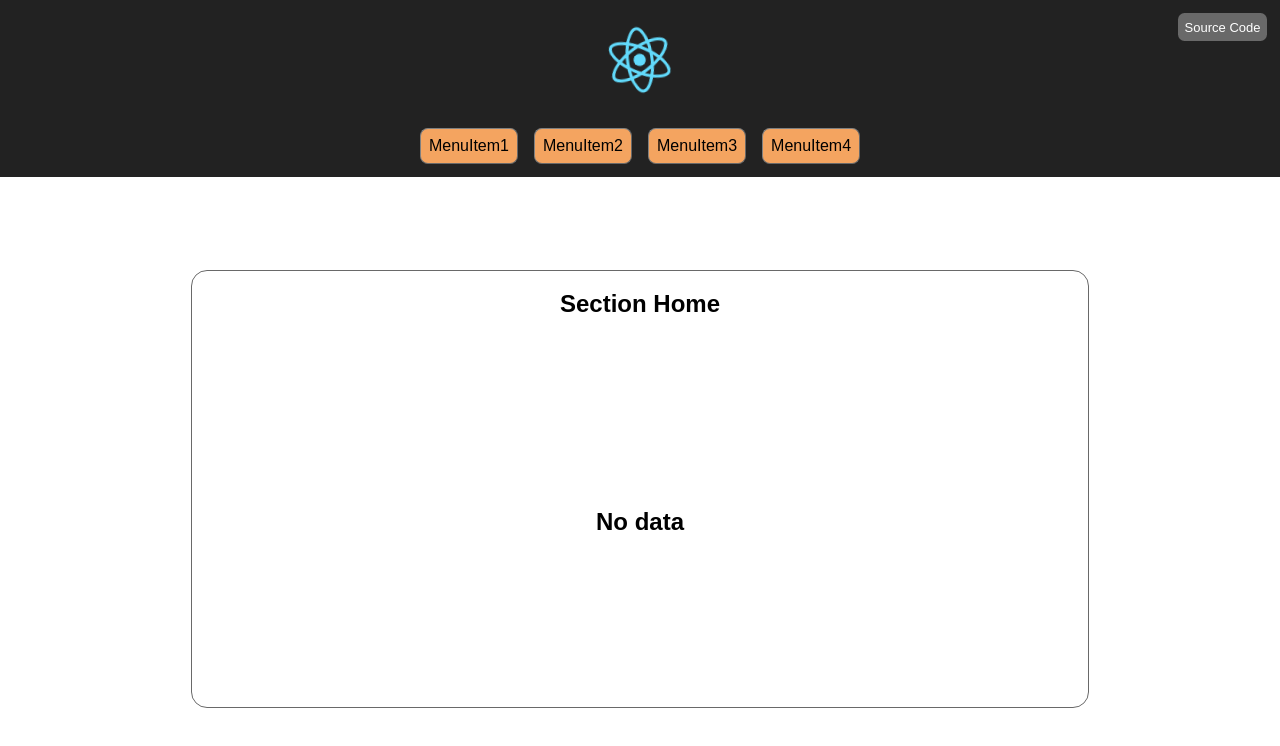
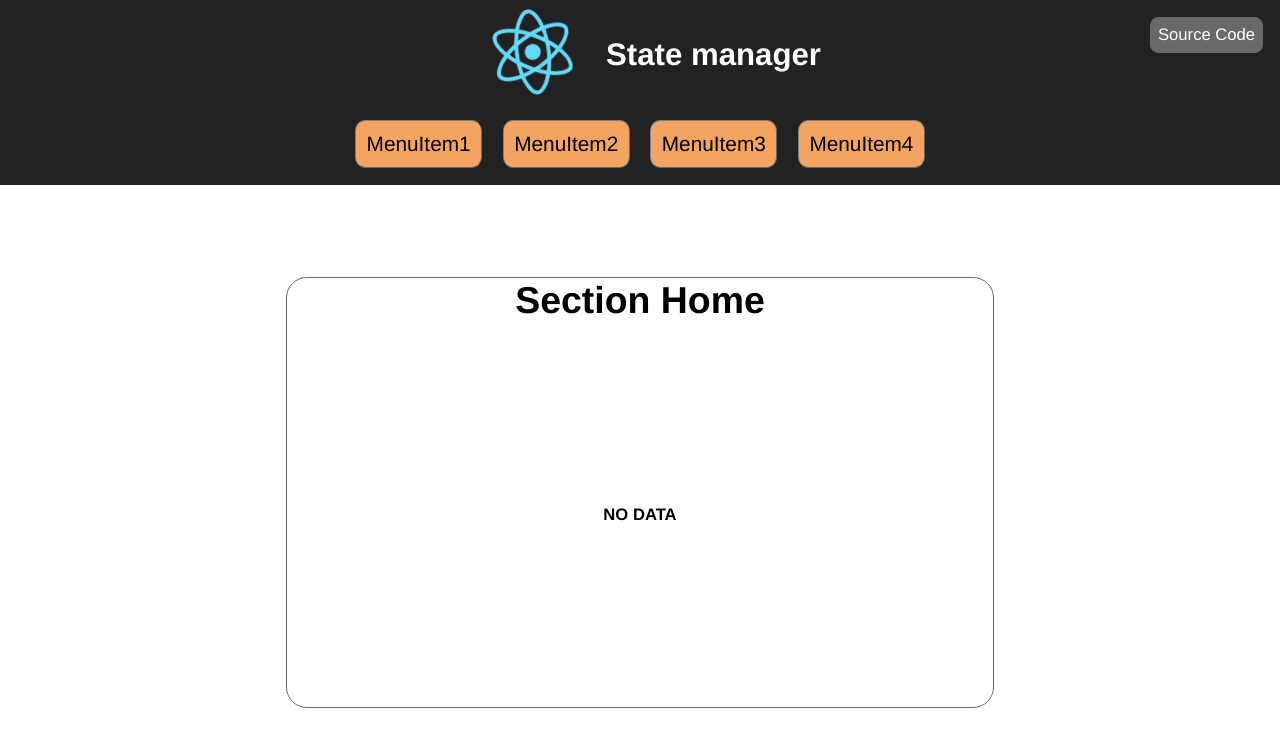
Before and after one commit to sbor767/state-manager-test-job, a React (Create React App) app: page / in a window 1280 px wide. Shown: the top 746 px of the page. Built offline with nearby package versions, Linux system fonts and the light colour scheme.

Commit message:
Improved UI with css.

```diff
--- a/src/components/menu-item/style.css
+++ b/src/components/menu-item/style.css
@@ -1,8 +1,9 @@
 .MenuItem {
+    flex: 1;
     margin: .5em;
     padding: .5em;
     background-color: sandybrown;
-    color: black;
+    color: var(--color);
     border: 1px solid;
     border-color: gray dimgray dimgray gray;
     border-radius: .5em;
--- a/src/components/page/index.tsx
+++ b/src/components/page/index.tsx
@@ -162,13 +162,16 @@ export default class Page extends Component<Props, PageState> {
   render() {
 
     const Header = () => <header className="Page__header">
-      <a href="http://ya.ru" target="_blank">
-        <div className="Page__headerSourceCode">Source Code</div>
-      </a>
-      <Link to="/">
-        <img src={'/assets/logo.svg'} className="Page__logo" alt="logo"/>
-      </Link>
-      <h1 className="Page__title">{name}</h1>
+      <div className="Page_headerTopRowWrapper">
+        <Link to="/">
+          <img src={'/assets/logo.svg'} className="Page__headerLogo" alt="logo"/>
+        </Link>
+        <h1 className="Page__headerTitle">State manager</h1>
+
+        <a href="http://ya.ru" target="_blank">
+          <div className="Page__headerSourceCode">Source Code</div>
+        </a>
+      </div>
 
       <div className="Page__headerMenuWrapper">
         <div className="Page__headerMenu">
--- a/src/components/page/style.css
+++ b/src/components/page/style.css
@@ -1,39 +1,33 @@
 .Page {
-  position: relative;
     height: 100%;
     text-align: center;
     display: flex;
     flex-flow: column;
 }
 
-.Page__headerSourceCode {
-  position: absolute;
-  right: 1em;
-  top: 1em;
-  font-size: small;
-  padding: .5em;
-  border-radius: .5em;
-  background-color: dimgray;
+.Page__header {
+    padding-bottom: .3em;
+    background-color: #222;
     color: white;
-}
-.Page__headerSourceCode:hover {
-  background-color: #575757;
+    position: relative;
 }
 
-.Page__logo {
-  animation: Page__logo_spin infinite 20s linear;
-  height: 80px;
+.Page_headerTopRowWrapper {
+    display: flex;
+    flex-flow: nowrap;
+    align-items: center;
+    justify-content: center;
 }
 
-.Page__title {
+.Page__headerLogo {
+    animation: Page__logo_spin infinite 20s linear;
+    height: 5em;
+}
+
+.Page__headerTitle {
     font-size: 1.5em;
 }
 
-.Page__header {
-  background-color: #222;
-  padding: 20px 20px 5px;
-  color: white;
-}
 
 .Page__headerMenuWrapper {
     display: flex;
@@ -41,12 +35,29 @@
 }
 
 .Page__headerMenu {
-  max-width: 35em;
+    max-width: var(--max-width);
 
     display: flex;
     flex-flow: wrap;
-  justify-content: space-between;
+    justify-content: start;
     align-items: end;
+}
+
+
+
+.Page__headerSourceCode {
+    position: absolute;
+    right: 1em;
+    top: 1em;
+    font-size: .8em;
+    padding: .5em;
+    border-radius: .5em;
+    background-color: dimgray;
+    color: white;
+}
+
+.Page__headerSourceCode:hover {
+    background-color: #575757;
 }
 
 .Page__sectionWrapper {
@@ -55,18 +66,23 @@
     justify-content: center;
     align-items: center;
 }
+
 .Page__section {
-  width: 70%; height: 70%;
+    width: calc(var(--max-width) - 1em);
+    height: 70%;
     border: 1px solid dimgray;
     border-radius: 1rem;
     display: flex;
     flex-flow: column;
     position: relative;
 }
+
 .Page__sectionTitle {
 }
+
 .Page__sectionListTitle {
 }
+
 .Page__sectionList {
     margin: 2em;
     border: 1px solid green;
@@ -74,6 +90,7 @@
     display: flex;
     flex-flow: column;
 }
+
 .Page__sectionReceivedFrom {
     position: absolute;
     right: 0;
@@ -85,9 +102,11 @@
     background-color: dimgray;
     color: black;
 }
+
 .Page__sectionReceivedFromStack {
     background-color: #C4FFEB;
 }
+
 .Page__sectionReceivedFromAPI {
     background-color: #FFC4C9;
 }
@@ -95,6 +114,7 @@
 .Page_sectionNoData {
     margin: auto;
 }
+
 .Page__loading {
     margin: auto;
     font-size: 2em;
@@ -108,8 +128,12 @@
 
 
 @keyframes Page__logo_spin {
-  from { transform: rotate(0deg); }
-  to { transform: rotate(360deg); }
+    from {
+        transform: rotate(0deg);
+    }
+    to {
+        transform: rotate(360deg);
+    }
 }
 
 /*
@@ -120,7 +144,13 @@
 }
 */
 @keyframes pulse {
-  0% { transform: scale(1); }
-  50% { transform: scale(1.2); }
-  100% { transform: scale(1); }
+    0% {
+        transform: scale(1);
     }
+    50% {
+        transform: scale(1.2);
+    }
+    100% {
+        transform: scale(1);
+    }
+}
--- a/src/style.css
+++ b/src/style.css
@@ -1,14 +1,43 @@
+:root {
+    font: calc(.5em + 1vw)/1.2 normal Open Sans, Helvetica Neue, Helvetica, Arial, sans-serif;
+    --color: black;
+    --bg-color: #EEE;
+    --max-width: 35rem;
+}
+
+* {
+    box-sizing: border-box;
+}
+
+html, body, p, h1, h2, h3, h4, ul, li, hr {
+    padding: 0;
+    margin: 0;
+}
+
 html, body {
-  margin: 0;
-  padding: 0;
-  font-family: sans-serif;
-  height: 100%;
+    height: 100%;
+}
+
+body {
+    overflow: hidden;
 }
 
 a {
-  text-decoration: none;
+    text-decoration: none;
+    color: var(--color);
+}
+
+h1 {
+    font-size: 1.8rem;
+    font-weight: bolder;
+}
+h2 {
+    font-size: .8rem;
+    font-weight: bold;
+    font-stretch: condensed;
+    text-transform: uppercase;
 }
 
 #root {
-  height: 100%;
+    height: 100%;
 }
```
Lines whose indentation alone changed are shown as unchanged.
